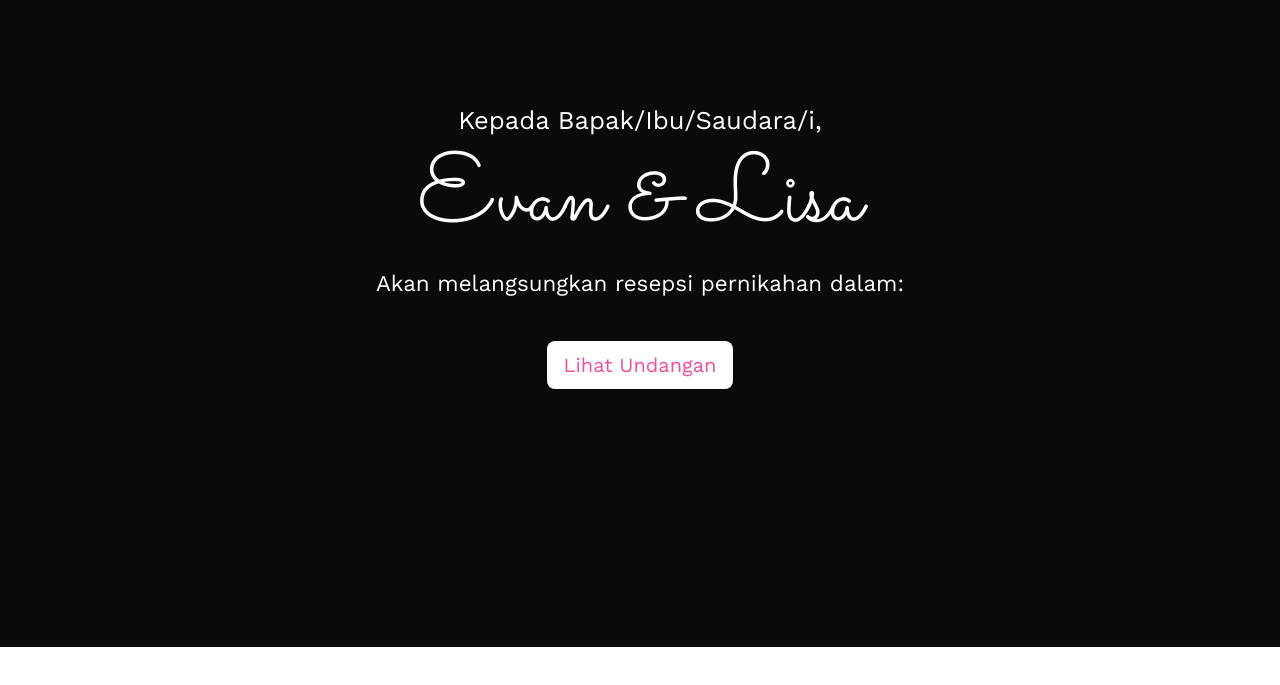
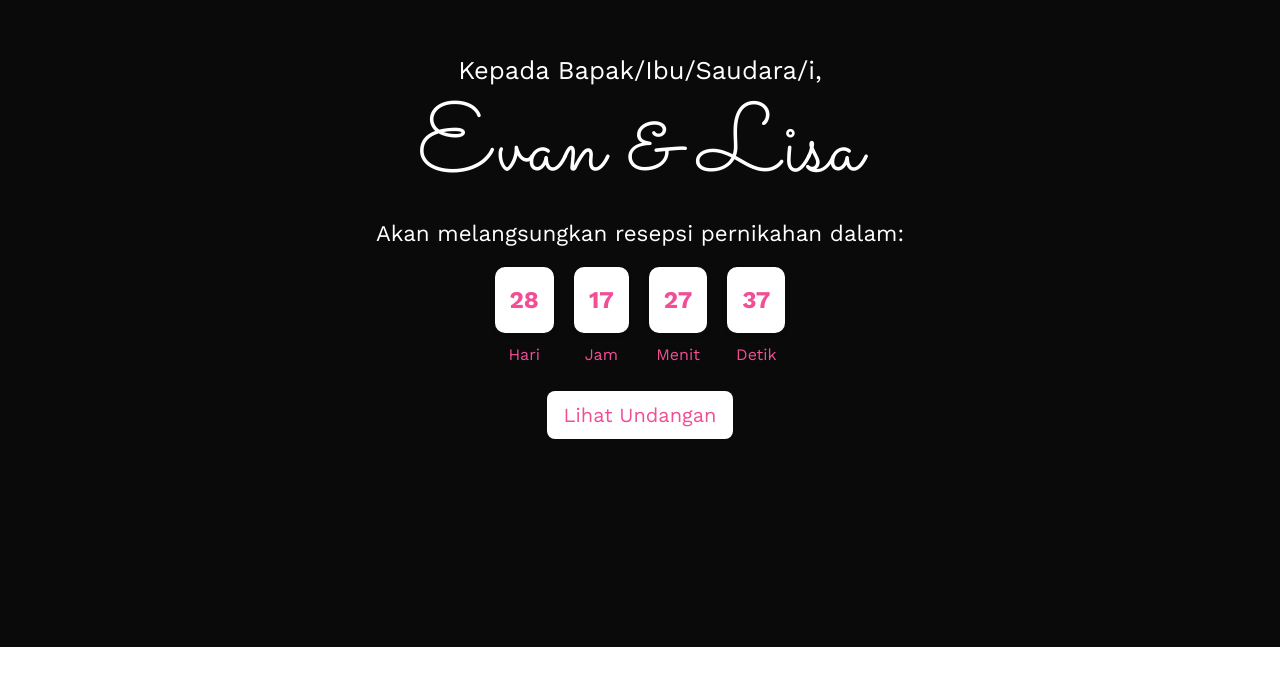
Before and after one commit to Evan-Hutagaol/Wedding_Card, a React (Create React App) app: page / in a window 1280 px wide. Shown: the part 153-838 px from the top of the page. Built offline with nearby package versions, Linux system fonts and the light colour scheme.

Commit message:
update hero

```diff
--- a/src/components/hero.jsx
+++ b/src/components/hero.jsx
@@ -1,5 +1,5 @@
 import React from "react";
-
+import Countdown from "./Countdown";
 
 function hero() {
   return (
@@ -7,10 +7,15 @@ function hero() {
       class="hero w-100 h-100 p-3 mx-auto text-center d-flex justify-content-center align-items-center text-white"
       id="hero"
     >
-      <main>
+      <main class="main">
         <h4>Kepada Bapak/Ibu/Saudara/i, </h4>
         <h1>Evan & Lisa</h1>
         <p>Akan melangsungkan resepsi pernikahan dalam:</p>
+
+        <div class="countdown">
+          <Countdown />
+        </div>
+
         <a href="#undangan" class="btn btn-lg mt-4">
           Lihat Undangan
         </a>
```
